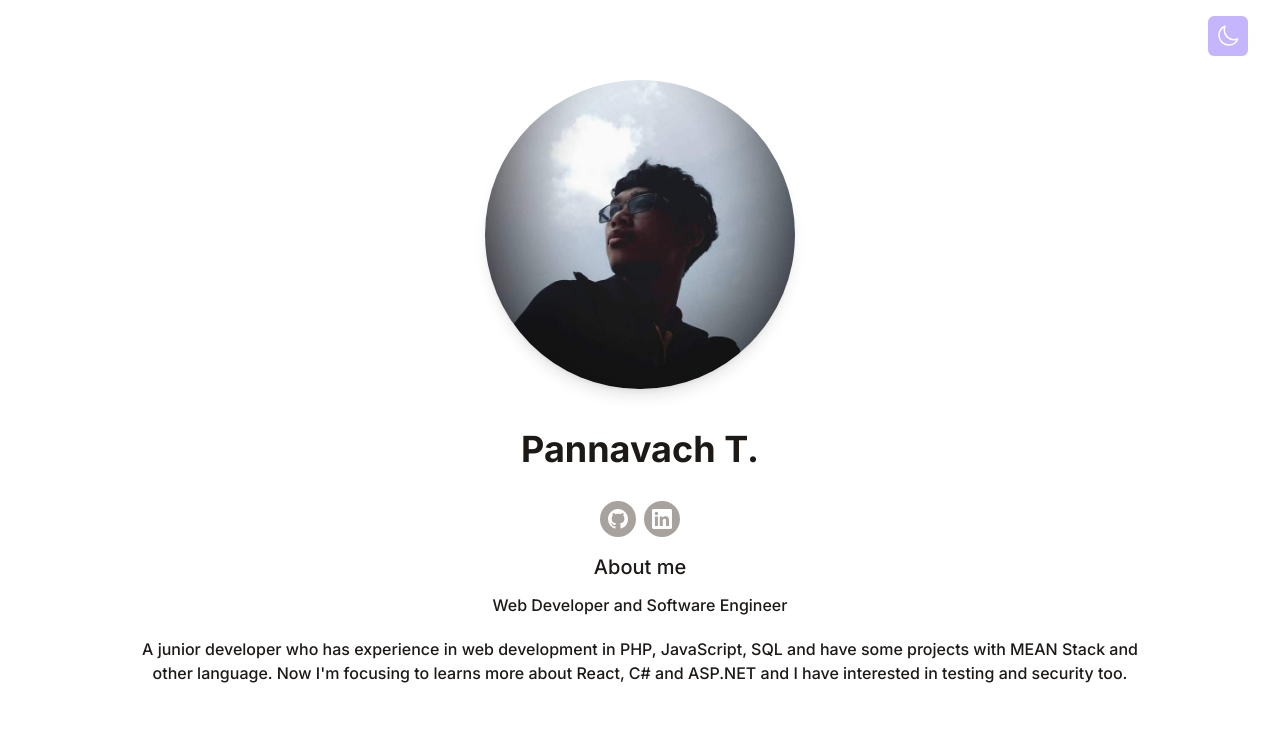
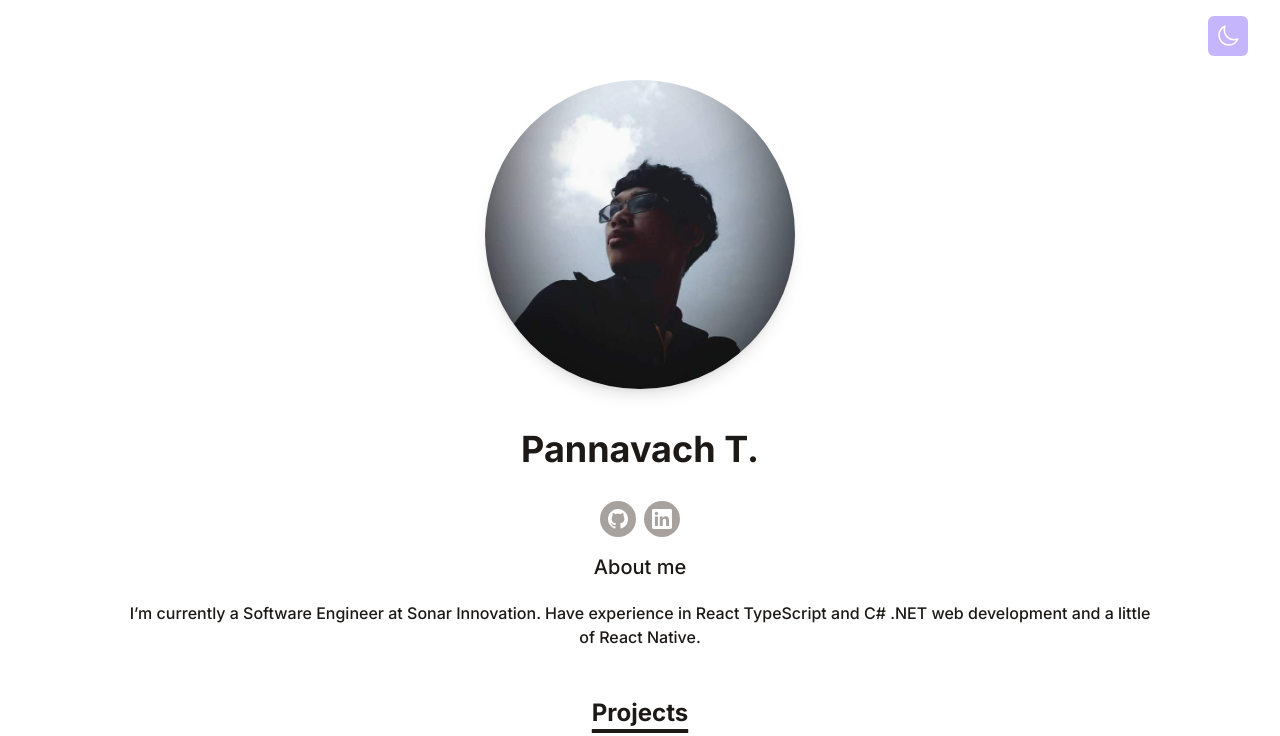
Before and after one commit to pnvttk/portfolio, a React (Vite) app: page / in a window 1280 px wide. Shown: the top 736 px of the page. Built offline with nearby package versions, Linux system fonts and the light colour scheme.

Commit message:
fix: update intro

```diff
--- a/src/components/Intro.jsx
+++ b/src/components/Intro.jsx
@@ -87,14 +87,11 @@ function Intro() {
       <p className="text-base md:text-xl dark:text-stone-200 mb-3 font-medium">
         About me
       </p>
-      <p className="text-base md:text-md  dark:text-stone-200 mb-3 font-medium ">
+      {/* <p className="text-base md:text-md  dark:text-stone-200 mb-3 font-medium ">
         Web Developer and Software Engineer
-      </p>
+      </p> */}
       <p className="mt-2 text-md dark:text-stone-200 max-w-x1 mb-6 font-medium">
-        A junior developer who has experience in web development in PHP,
-        JavaScript, SQL and have some projects with MEAN Stack and other
-        language. Now I'm focusing to learns more about React, C# and ASP.NET
-        and I have interested in testing and security too.
+      I’m currently a Software Engineer at Sonar Innovation. Have experience in React TypeScript and C# .NET web development and a little of React Native.
       </p>
     </div>
   );
```
